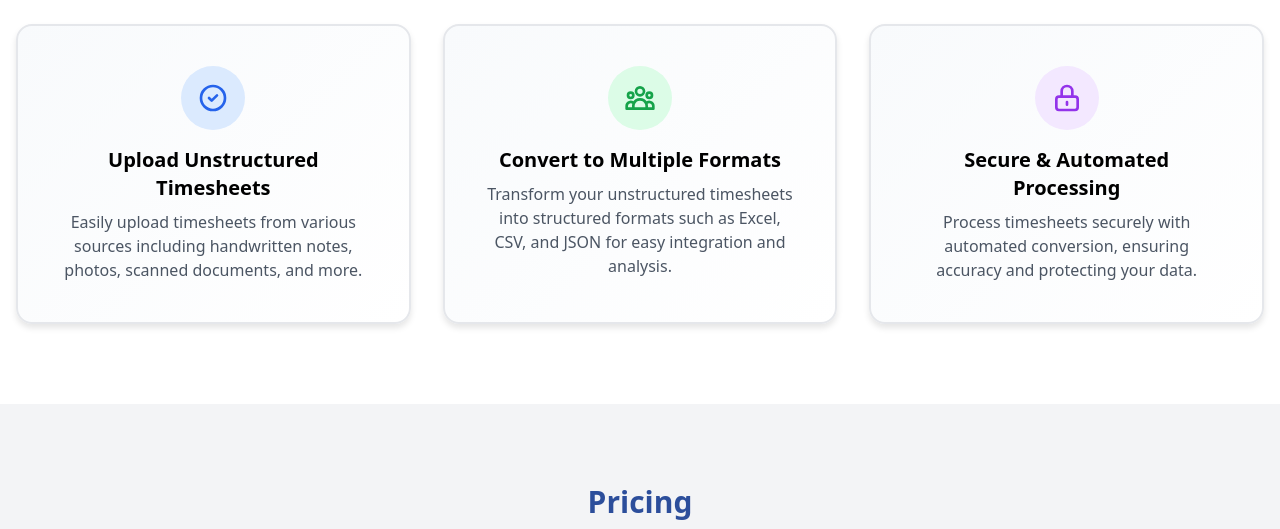
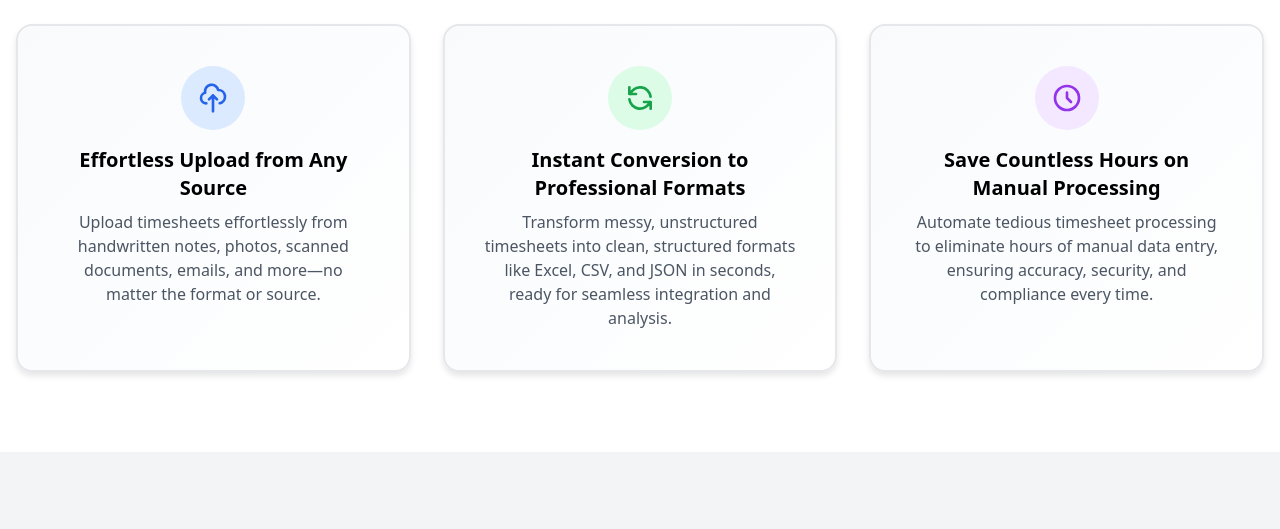
Before and after one commit to Timesheet-Flow/timesheetflow-website, a plain HTML site: page index.html in a window 1280 px wide. Shown: the part 556-1085 px from the top of the page. Drawn offline with nearby package versions, Linux system fonts and the light colour scheme.

Commit message:
Update key features content and icons

```diff
--- a/index.html
+++ b/index.html
@@ -100,16 +100,17 @@
                   stroke-linecap="round"
                   stroke-linejoin="round"
                   stroke-width="2"
-                  d="M9 12l2 2 4-4m6 2a9 9 0 11-18 0 9 9 0 0118 0z"
+                  d="M7 16a4 4 0 01-.88-7.903A5 5 0 1115.9 6L16 6a5 5 0 011 9.9M15 13l-3-3m0 0l-3 3m3-3v12"
                 ></path>
               </svg>
             </div>
             <h4 class="text-xl font-semibold mb-2">
-              Upload Unstructured Timesheets
+              Effortless Upload from Any Source
             </h4>
             <p class="text-gray-600">
-              Easily upload timesheets from various sources including
-              handwritten notes, photos, scanned documents, and more.
+              Upload timesheets effortlessly from handwritten notes, photos,
+              scanned documents, emails, and more—no matter the format or
+              source.
             </p>
           </div>
           <div class="feature-card text-center">
@@ -126,16 +127,17 @@
                   stroke-linecap="round"
                   stroke-linejoin="round"
                   stroke-width="2"
-                  d="M17 20h5v-2a3 3 0 00-5.356-1.857M17 20H7m10 0v-2c0-.656-.126-1.283-.356-1.857M7 20H2v-2a3 3 0 015.356-1.857M7 20v-2c0-.656.126-1.283.356-1.857m0 0a5.002 5.002 0 019.288 0M15 7a3 3 0 11-6 0 3 3 0 016 0zm6 3a2 2 0 11-4 0 2 2 0 014 0zM7 10a2 2 0 11-4 0 2 2 0 014 0z"
+                  d="M4 4v5h.582m15.356 2A8.001 8.001 0 004.582 9m0 0H9m11 11v-5h-.581m0 0a8.003 8.003 0 01-15.357-2m15.357 2H15"
                 ></path>
               </svg>
             </div>
             <h4 class="text-xl font-semibold mb-2">
-              Convert to Multiple Formats
+              Instant Conversion to Professional Formats
             </h4>
             <p class="text-gray-600">
-              Transform your unstructured timesheets into structured formats
-              such as Excel, CSV, and JSON for easy integration and analysis.
+              Transform messy, unstructured timesheets into clean, structured
+              formats like Excel, CSV, and JSON in seconds, ready for seamless
+              integration and analysis.
             </p>
           </div>
           <div class="feature-card text-center">
@@ -152,16 +154,17 @@
                   stroke-linecap="round"
                   stroke-linejoin="round"
                   stroke-width="2"
-                  d="M12 15v2m-6 4h12a2 2 0 002-2v-6a2 2 0 00-2-2H6a2 2 0 00-2 2v6a2 2 0 002 2zm10-10V7a4 4 0 00-8 0v4h8z"
+                  d="M12 8v4l3 3m6-3a9 9 0 11-18 0 9 9 0 0118 0z"
                 ></path>
               </svg>
             </div>
             <h4 class="text-xl font-semibold mb-2">
-              Secure & Automated Processing
+              Save Countless Hours on Manual Processing
             </h4>
             <p class="text-gray-600">
-              Process timesheets securely with automated conversion, ensuring
-              accuracy and protecting your data.
+              Automate tedious timesheet processing to eliminate hours of manual
+              data entry, ensuring accuracy, security, and compliance every
+              time.
             </p>
           </div>
         </div>
```
